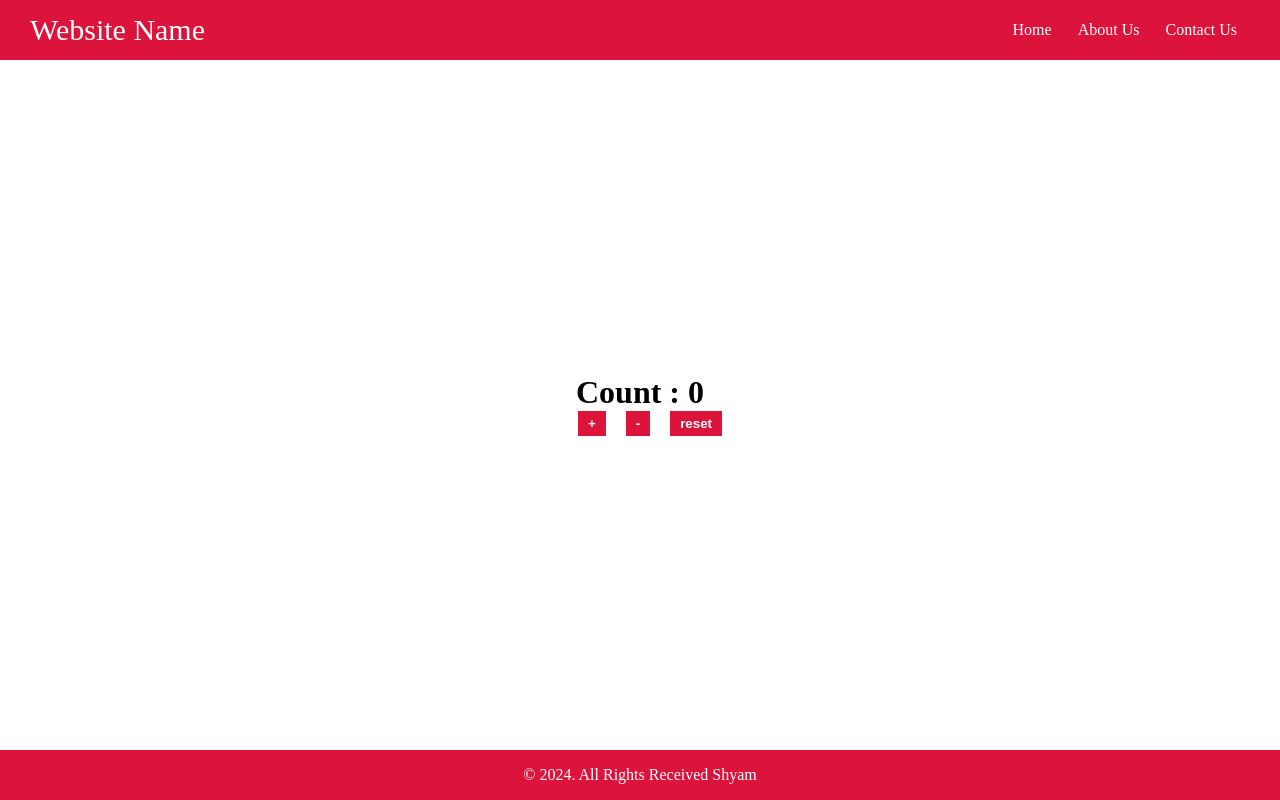
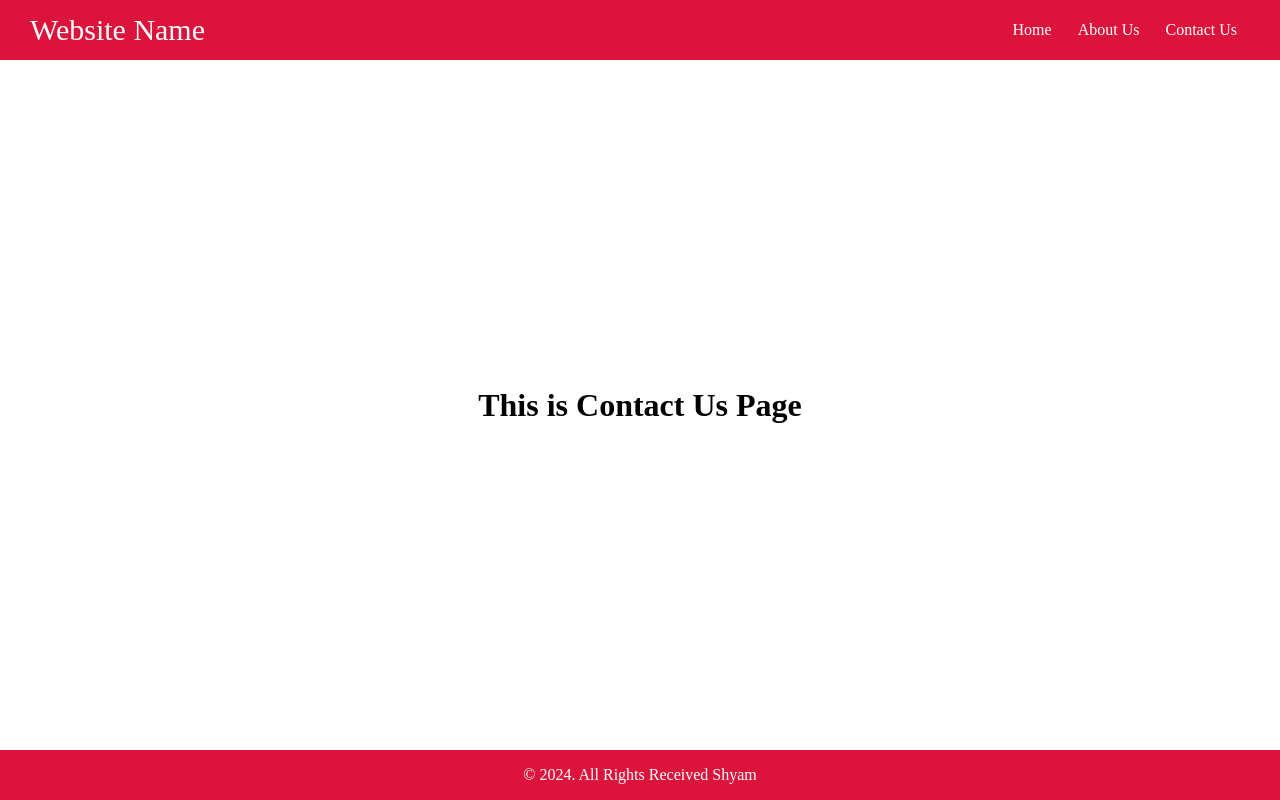
Before and after one commit to KarnamShyam1947/react-pratice, a React (Vite) app: page /contact in a window 1280 px wide. Built offline with nearby package versions, Linux system fonts and the light colour scheme.

Commit message:
added: react routes

```diff
--- a/src/App.jsx
+++ b/src/App.jsx
@@ -1,36 +1,23 @@
 import { useState } from "react";
 import AppFooter from "./components/AppFooter"
 import AppHeader from "./components/AppHeader"
+import { Route, Routes } from "react-router-dom";
+import Home from "./components/pages/Home";
+import About from "./components/pages/About";
+import Contact from "./components/pages/Contact";
 
 function App() {
-
-  const [count, setCount] = useState(0);
-
-  const increase = () => {
-    setCount(count + 1);
-  }
-
-  const reset = () => {
-    setCount(0);
-  }
-
-  const decrease = () => {
-    if (count > 0) {
-      setCount(count - 1);
-    }
-  }
 
   return (
     <>
       <AppHeader />
 
       <div className="main">
-        <div>
-          <h1>Count : {count}</h1>
-          <button onClick={increase}>+</button>
-          <button onClick={decrease}>-</button>
-          <button onClick={reset}>reset</button>
-        </div>
+        <Routes>
+          <Route path="/" element={<Home />} />
+          <Route path="/about" element={<About />} />
+          <Route path="/contact" element={<Contact />} />
+        </Routes>
       </div>
 
       <AppFooter />
--- a/src/components/AppHeader.jsx
+++ b/src/components/AppHeader.jsx
@@ -1,4 +1,5 @@
 import React from 'react'
+import { Link } from 'react-router-dom'
 
 function AppHeader() {
   return (
@@ -8,9 +9,18 @@ function AppHeader() {
       </a>
 
       <ul>
-        <li><a href="#">Home</a></li>
-        <li><a href="#">About Us</a></li>
-        <li><a href="#">Contact Us</a></li>
+        <li>
+          <Link to={"/"}>Home</Link>
+        </li>
+
+        <li>
+          <Link to={"/about"}>About Us</Link>
+        </li>
+
+        <li>
+          <Link to={"/contact"}>Contact Us</Link>
+        </li>
+
       </ul>
     </header>
   )
--- /dev/null
+++ b/src/components/pages/About.jsx
@@ -0,0 +1,9 @@
+import React from 'react'
+
+function About() {
+  return (
+    <h1>This is About Us Page</h1>
+  )
+}
+
+export default About
--- /dev/null
+++ b/src/components/pages/Contact.jsx
@@ -0,0 +1,9 @@
+import React from 'react'
+
+function Contact() {
+  return (
+    <h1>This is Contact Us Page</h1>
+  )
+}
+
+export default Contact
--- /dev/null
+++ b/src/components/pages/Home.jsx
@@ -0,0 +1,34 @@
+import  { useState } from 'react'
+
+function Home() {
+
+  const [count, setCount] = useState(0);
+
+  const increase = () => {
+    setCount(count + 1);
+  }
+
+  const reset = () => {
+    setCount(0);
+  }
+
+  const decrease = () => {
+    if (count > 0) {
+      setCount(count - 1);
+    }
+  }
+
+  return (
+    <>
+      <h1>This is Home Page</h1>
+      <div>
+        <h1>Count : {count}</h1>
+        <button onClick={increase}>+</button>
+        <button onClick={decrease}>-</button>
+        <button onClick={reset}>reset</button>
+      </div>
+    </>
+  )
+}
+
+export default Home
--- a/src/main.jsx
+++ b/src/main.jsx
@@ -2,9 +2,12 @@ import { StrictMode } from 'react'
 import { createRoot } from 'react-dom/client'
 import App from './App.jsx'
 import './index.css'
+import { BrowserRouter } from 'react-router-dom'
 
 createRoot(document.getElementById('root')).render(
   <StrictMode>
-    <App />
+    <BrowserRouter>
+      <App />
+    </BrowserRouter>
   </StrictMode>,
 )
```
